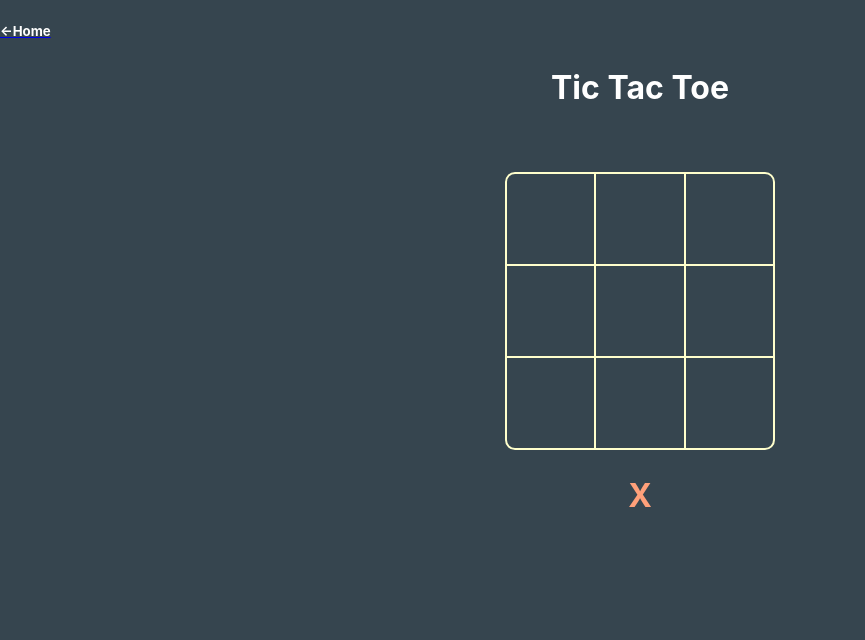
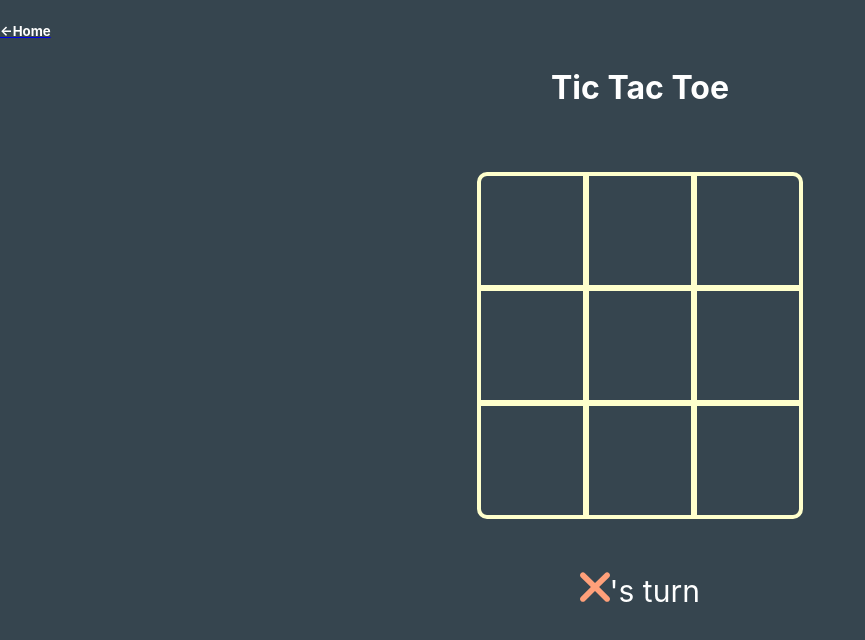
Before and after one commit to AmruthjithSunil/game-library, a React (Vite) app: page /tictactoe in a window 1280 px wide. Shown: the top 640 px of the page, without its empty margins (0-865 px from the left). Built offline with nearby package versions, Linux system fonts and the light colour scheme.

Commit message:
using svg for X and O in tictactoe

```diff
--- a/src/pages/TicTacToe/Box.jsx
+++ b/src/pages/TicTacToe/Box.jsx
@@ -1,21 +1,26 @@
 import styled from "styled-components";
-import X from "./X";
-import O from "./O";
+import X from "./X.svg";
+import O from "./O.svg";
 
 const Frame = styled.div`
-  width: 90px;
-  height: 90px;
-  border: solid 1px #ffffcc;
-  padding: auto;
-  text-align: center;
-  border-left: ${({ id }) => id % 3 === 0 && "2px solid #ffffcc"};
-  border-right: ${({ id }) => id % 3 === 2 && "2px solid #ffffcc"};
-  border-top: ${({ id }) => Math.floor(id / 3) === 0 && "2px solid #ffffcc"};
-  border-bottom: ${({ id }) => Math.floor(id / 3) === 2 && "2px solid #ffffcc"};
+  width: 109px;
+  height: 109px;
+  border: solid 3px #ffffcc;
+  border-left: ${({ id }) => id % 3 === 0 && "4px solid #ffffcc"};
+  border-right: ${({ id }) => id % 3 === 2 && "4px solid #ffffcc"};
+  border-top: ${({ id }) => Math.floor(id / 3) === 0 && "4px solid #ffffcc"};
+  border-bottom: ${({ id }) => Math.floor(id / 3) === 2 && "4px solid #ffffcc"};
   border-radius: ${({ id }) => id === 0 && "10px 0px 0px 0px"};
   border-radius: ${({ id }) => id === 2 && "0px 10px 0px 0px"};
   border-radius: ${({ id }) => id === 8 && "0px 0px 10px 0px"};
   border-radius: ${({ id }) => id === 6 && "0px 0px 0px 10px"};
+`;
+
+const Content = styled.div`
+  height: 100%;
+  display: flex;
+  justify-content: center;
+  align-items: center;
 `;
 
 export default function Box({
@@ -36,8 +41,10 @@ export default function Box({
 
   return (
     <Frame id={id} onClick={clickHandler}>
-      {content === "X" && <X />}
-      {content === "O" && <O />}
+      <Content>
+        {content === "X" && <img src={X} />}
+        {content === "O" && <img src={O} />}
+      </Content>
     </Frame>
   );
 }
--- a/src/pages/TicTacToe/TicTacToe.jsx
+++ b/src/pages/TicTacToe/TicTacToe.jsx
@@ -2,15 +2,15 @@ import { Link } from "react-router-dom";
 import styled from "styled-components";
 import Box from "./Box";
 import { useState } from "react";
-import O from "./O";
-import X from "./X";
+import O from "./O.svg";
+import X from "./X.svg";
 
 const Row = styled.div`
   display: flex;
 `;
 
 const PlayGround = styled.div`
-  width: 270px;
+  width: 327px;
   margin: auto;
   margin-top: 60px;
   text-align: center;
@@ -25,8 +25,10 @@ const Title = styled.h1`
   text-align: center;
 `;
 
-const Flex = styled.div`
-  display: flex;
+const TurnDisplay = styled.div`
+  color: white;
+  margin: 50px;
+  font-size: 30px;
 `;
 
 export default function TicTacToe() {
@@ -91,8 +93,14 @@ export default function TicTacToe() {
             ))}
           </Row>
         ))}
-        {activePlayer ? <O /> : <X />}
-        {/* <button onClick={undoHandler}>undo</button> */}
+        <TurnDisplay>
+          {activePlayer ? (
+            <img src={O} height="30px" />
+          ) : (
+            <img src={X} height="30px" />
+          )}
+          's turn
+        </TurnDisplay>
       </PlayGround>
     </>
   );
```
Also changed, not shown: src/pages/TicTacToe/O.svg (added), src/pages/TicTacToe/X.svg (added).
